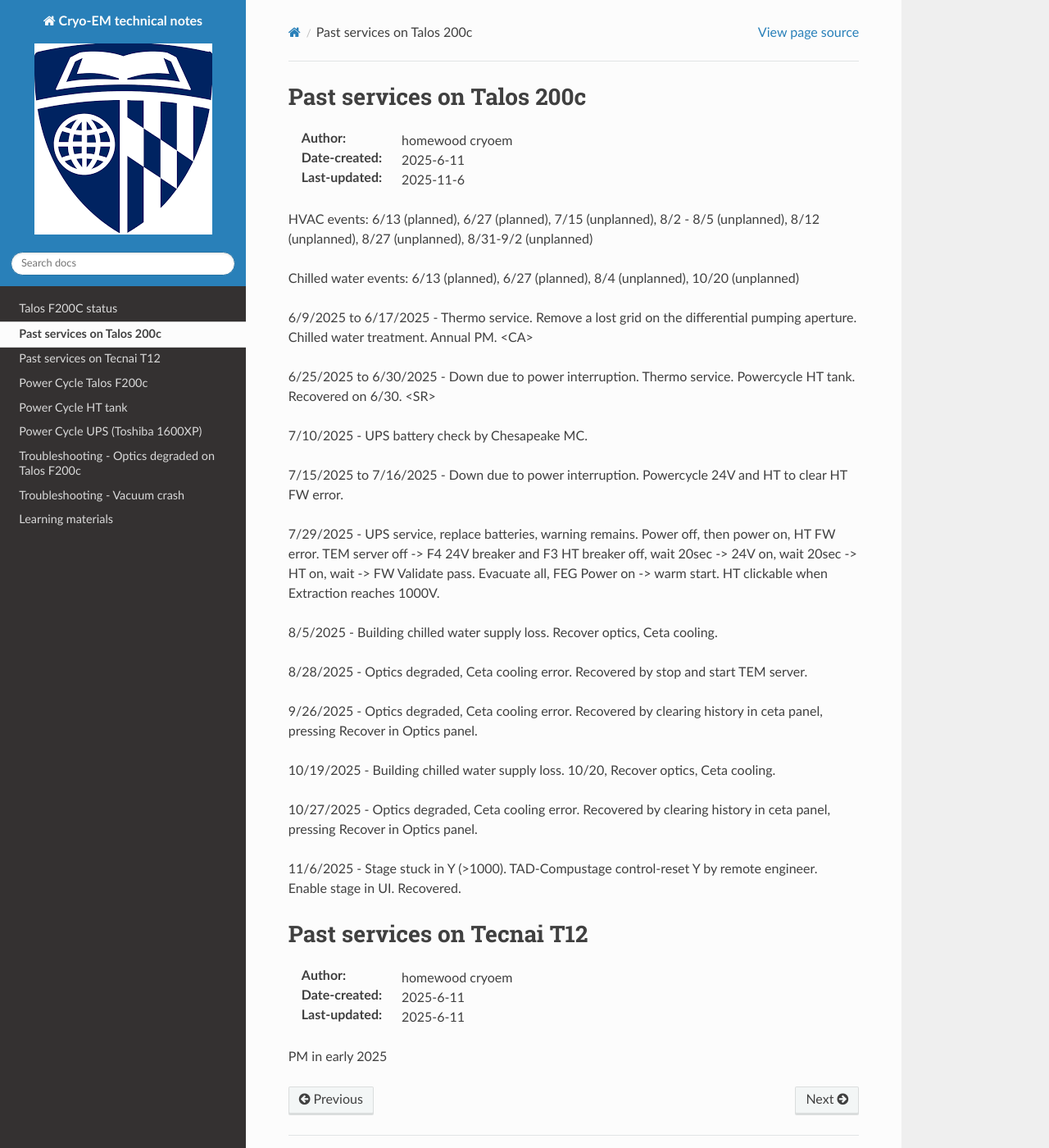
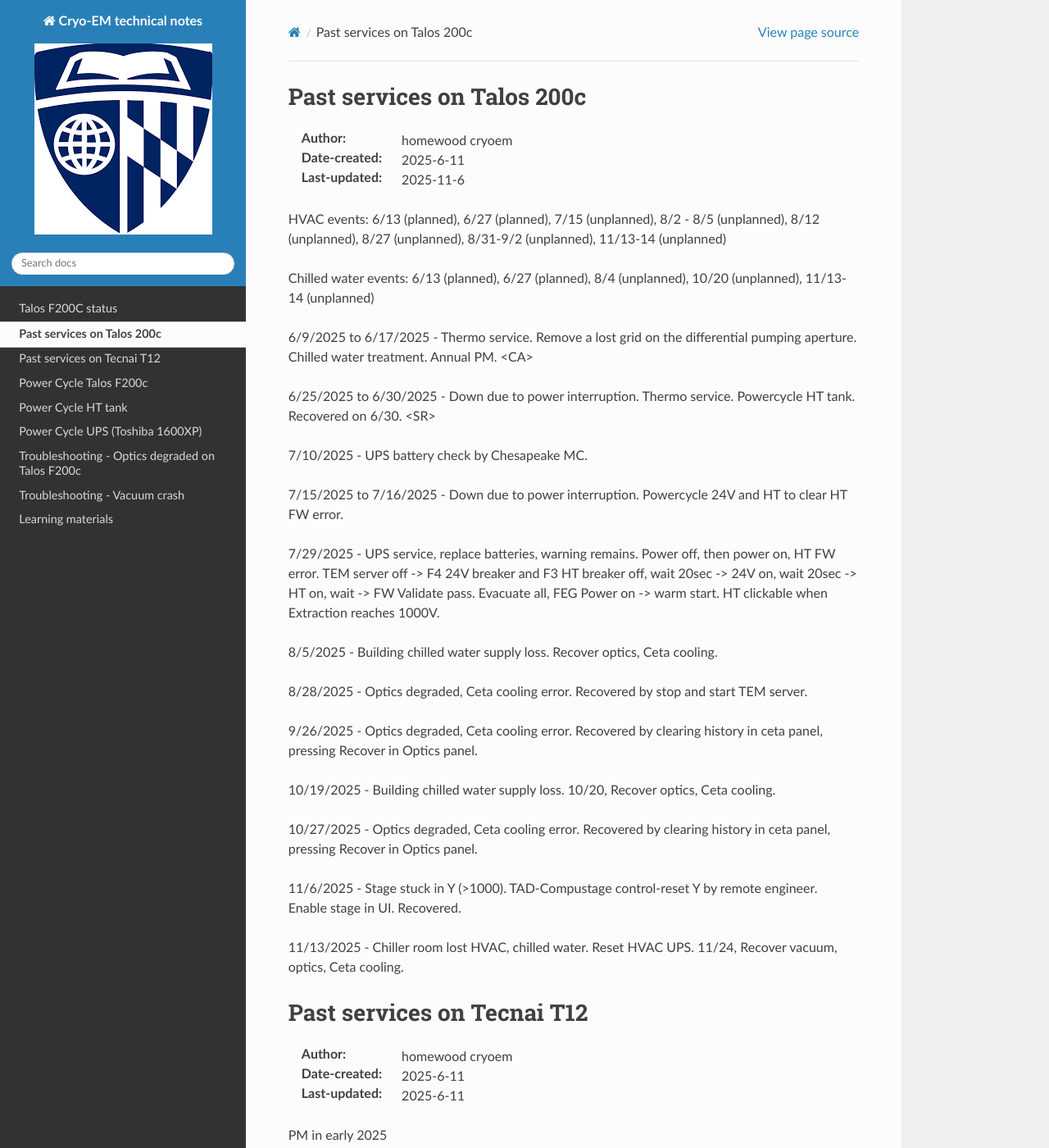
Before and after one commit to coherency224/hop-em, a Sphinx documentation site: the page built from docs/source/Past_services.rst, in a window 1280 px wide and 1400 px high. Shown: the whole window at 82% size. Built offline with Sphinx 7.4.7 and the Read the Docs theme 3.1.0, drawn with Linux system fonts in a browser that asks for light colours; pages that are not in the unit, such as notebooks, are missing from menus.

Commit message:
Update Past_services.rst

```diff
--- a/docs/source/Past_services.rst
+++ b/docs/source/Past_services.rst
@@ -7,9 +7,9 @@
 :Date-created: 2025-6-11
 :Last-updated: 2025-11-6
 
-HVAC events: 6/13 (planned), 6/27 (planned), 7/15 (unplanned), 8/2 - 8/5 (unplanned), 8/12 (unplanned), 8/27 (unplanned), 8/31-9/2 (unplanned)
+HVAC events: 6/13 (planned), 6/27 (planned), 7/15 (unplanned), 8/2 - 8/5 (unplanned), 8/12 (unplanned), 8/27 (unplanned), 8/31-9/2 (unplanned), 11/13-14 (unplanned)
 
-Chilled water events: 6/13 (planned), 6/27 (planned), 8/4 (unplanned), 10/20 (unplanned)
+Chilled water events: 6/13 (planned), 6/27 (planned), 8/4 (unplanned), 10/20 (unplanned),  11/13-14 (unplanned)
 
 6/9/2025 to 6/17/2025 - Thermo service. Remove a lost grid on the differential pumping aperture. Chilled water treatment. Annual PM. <CA>
 
@@ -33,6 +33,8 @@
 
 11/6/2025 - Stage stuck in Y (>1000). TAD-Compustage control-reset Y by remote engineer. Enable stage in UI. Recovered.
 
+11/13/2025 - Chiller room lost HVAC, chilled water. Reset HVAC UPS. 11/24, Recover vacuum, optics, Ceta cooling.
+
 Past services on Tecnai T12
 ==========================
 
```
